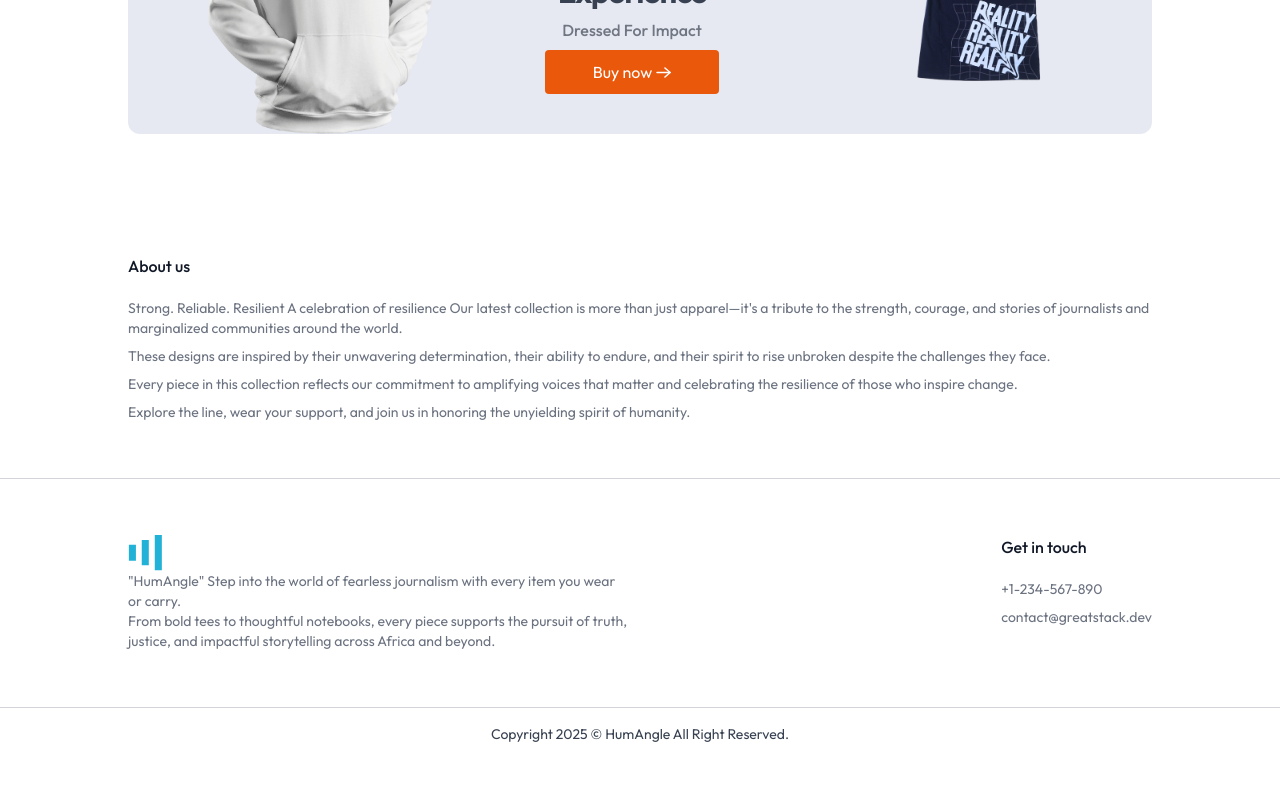
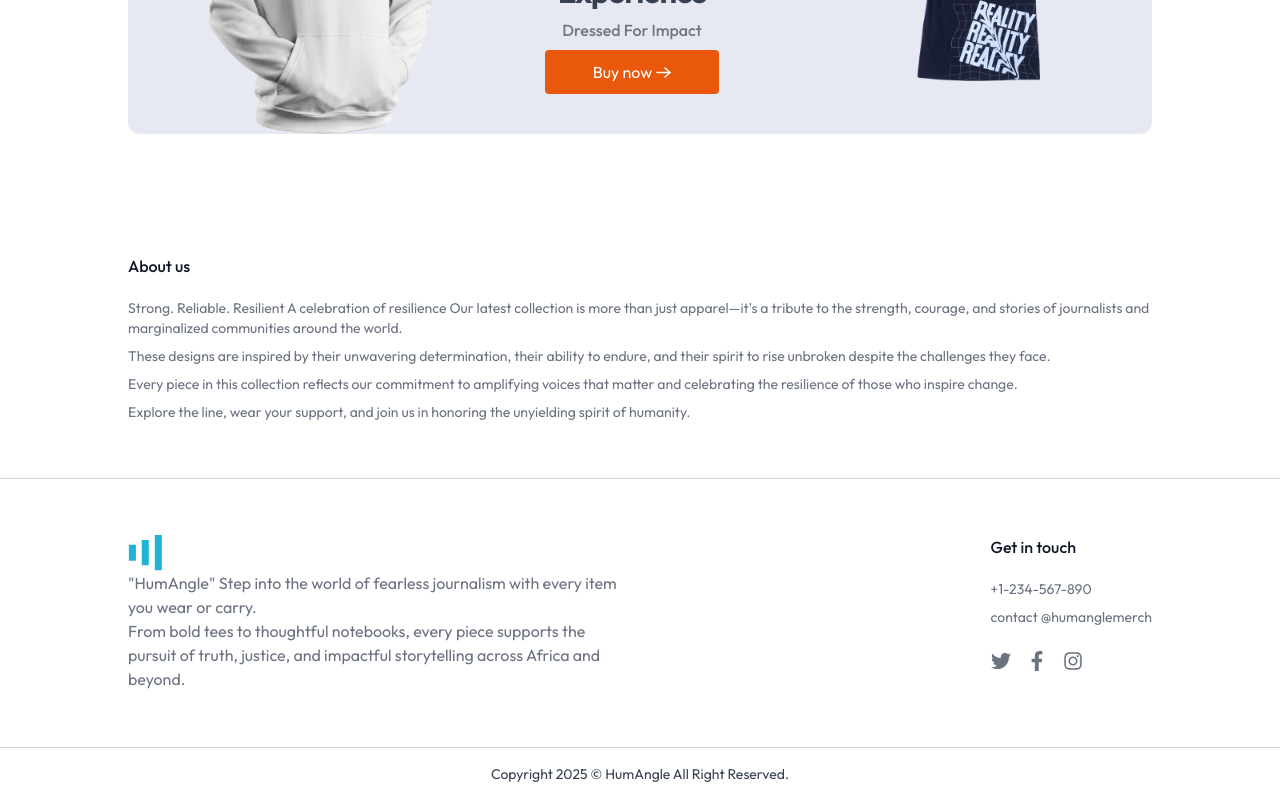
Before and after one commit to sheriffsamir/NextQuickCart, a Next.js app: page / in a window 1280 px wide. Shown: the part 1532-2332 px from the top of the page. Before the commit the page ends 2292 px from the top, so only its background shows below. Built offline with nearby package versions, Linux system fonts and the light colour scheme; no server answers; the database is empty.

Commit message:
fix: add social media icons to Footer component and update contact information

```diff
--- a/components/Footer.jsx
+++ b/components/Footer.jsx
@@ -1,6 +1,7 @@
 import React from "react";
 import { assets } from "@/assets/assets";
 import Image from "next/image";
+import { FaTwitter, FaFacebookF, FaInstagram } from "react-icons/fa";
 
 const Footer = () => {
   return (
@@ -37,7 +38,7 @@
       <div className="flex justify-between px-6 md:px-16 lg:px-32 gap-10 py-14 border-b border-gray-500/30 text-gray-500">
         <div className="max-w-[500px] w-full flex flex-col items-start justify-start md:justify-center">
           <Image className="w-20 md:w-9" src={assets.logoo} alt="logoo" />
-          <ul className="text-sm space-y-2">
+          <ul className="text-base/6 space-y-2">
             "HumAngle" Step into the world of fearless journalism with every
             item you wear or carry.
             <p>
@@ -53,7 +54,33 @@
             <h2 className="font-medium text-gray-900 mb-5">Get in touch</h2>
             <div className="text-sm space-y-2">
               <p>+1-234-567-890</p>
-              <p>contact@greatstack.dev</p>
+              <p>contact @humanglemerch</p>
+            </div>
+            <div className="flex gap-4 mt-6">
+              <a
+                href="https://twitter.com"
+                target="_blank"
+                rel="noopener noreferrer"
+                className="text-xl hover:text-blue-400 transition-colors transform hover:scale-110 duration-200"
+              >
+                <FaTwitter />
+              </a>
+              <a
+                href="https://facebook.com"
+                target="_blank"
+                rel="noopener noreferrer"
+                className="text-xl hover:text-blue-600 transition-colors transform hover:scale-110 duration-200"
+              >
+                <FaFacebookF />
+              </a>
+              <a
+                href="https://instagram.com"
+                target="_blank"
+                rel="noopener noreferrer"
+                className="text-xl hover:text-pink-500 transition-colors transform hover:scale-110 duration-200"
+              >
+                <FaInstagram />
+              </a>
             </div>
           </div>
         </div>
--- a/package.json
+++ b/package.json
@@ -18,7 +18,8 @@
     "npm": "^11.3.0",
     "react": "^19.0.0",
     "react-dom": "^19.0.0",
-    "react-hot-toast": "^2.5.1"
+    "react-hot-toast": "^2.5.1",
+    "react-icons": "^5.5.0"
   },
   "devDependencies": {
     "@eslint/eslintrc": "^3",
```
Also changed, not shown: 1 other file (tests, documents, lock files or other folders).
